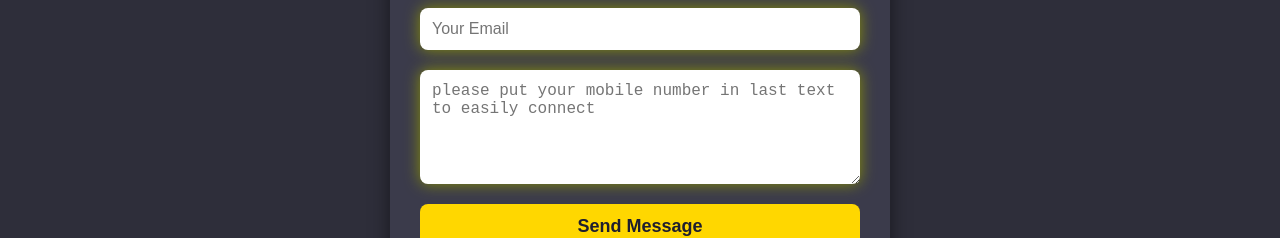
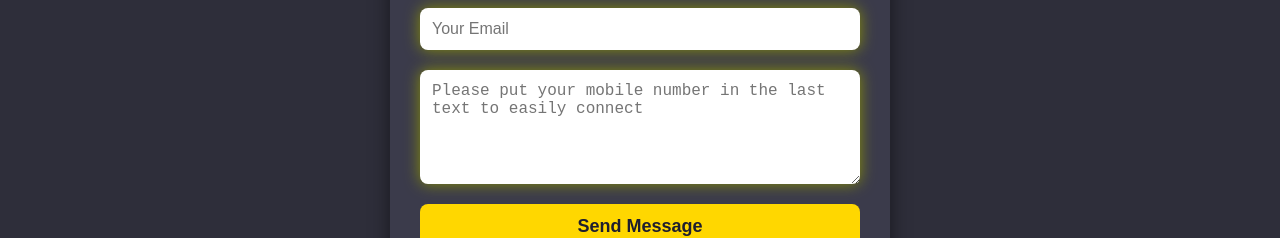
Before and after one commit to prakash552/prakash-portfolio, a React (Create React App) app in the folder frontend/: page /contact in a window 1280 px wide. Shown: the part 349-587 px from the top of the page. Built offline with nearby package versions, Linux system fonts and the light colour scheme; the HTML template or start-up script is replaced by a standard one.

Commit message:
new update

```diff
--- a/frontend/src/Pages/Contact.jsx
+++ b/frontend/src/Pages/Contact.jsx
@@ -19,7 +19,7 @@ const Contact = () => {
     const formData = { name, email, message };
 
     try {
-      const response = await fetch('http://localhost:3000/api/add-user', {
+      const response = await fetch('https://prakash-portfolio-m6dg.onrender.com/api/add-user', {
         method: 'POST',
         headers: { 'Content-Type': 'application/json' },
         body: JSON.stringify(formData),
@@ -32,6 +32,7 @@ const Contact = () => {
         setStatus('Failed to send message. Please try again.');
       }
     } catch (error) {
+      console.error('❌ Frontend Error:', error);
       setStatus('An error occurred. Please try again.');
     } finally {
       setLoading(false);
@@ -43,15 +44,12 @@ const Contact = () => {
 
   return (
     <div className="contact-page">
-
-      {/* Back Button */}
       <button className="back-btn" onClick={() => navigate('/')}>
         ⬅ Back
       </button>
 
       {isSubmitted ? (
         <div className="thank-you-screen">
-          {/* Thank You Screen */}
           <div className="success-icon">✔️</div>
           <h1>Thank You!</h1>
           <p>Your message has been successfully sent. I will get back to you soon.</p>
@@ -84,7 +82,7 @@ const Contact = () => {
                 className="input-field"
               />
               <textarea
-              placeholder="please put your mobile number in last text to easily connect "
+                placeholder="Please put your mobile number in the last text to easily connect"
                 rows="5"
                 value={message}
                 onChange={(e) => setMessage(e.target.value)}
@@ -92,12 +90,10 @@ const Contact = () => {
                 className="input-field"
               ></textarea>
               <button type="submit" className="submit-btn" disabled={loading}>
-              {loading ? <span className="spinner"></span> : "Send Message"}
+                {loading ? <span className="spinner"></span> : 'Send Message'}
               </button>
             </form>
           </div>
-          {/* Status Message */}
-
 
           {status && <p className="status-message">{status}</p>}
         </>
```
Also changed, not shown: 1 other file (tests, documents, lock files or other folders). Lines whose indentation alone changed are shown as unchanged.
